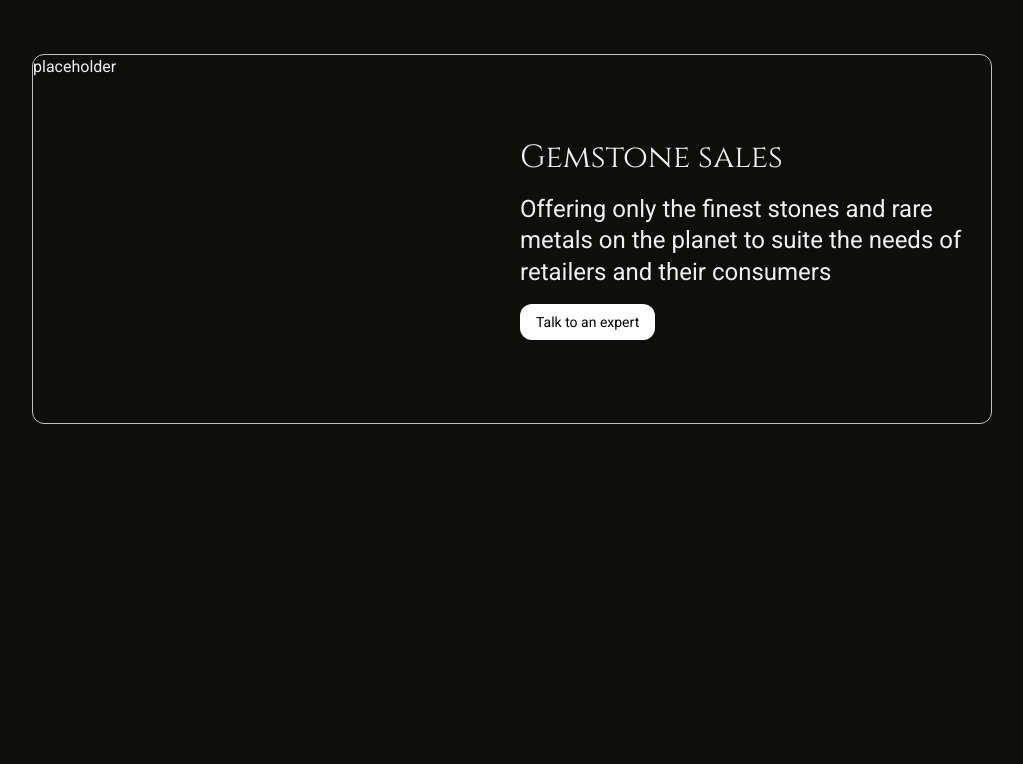
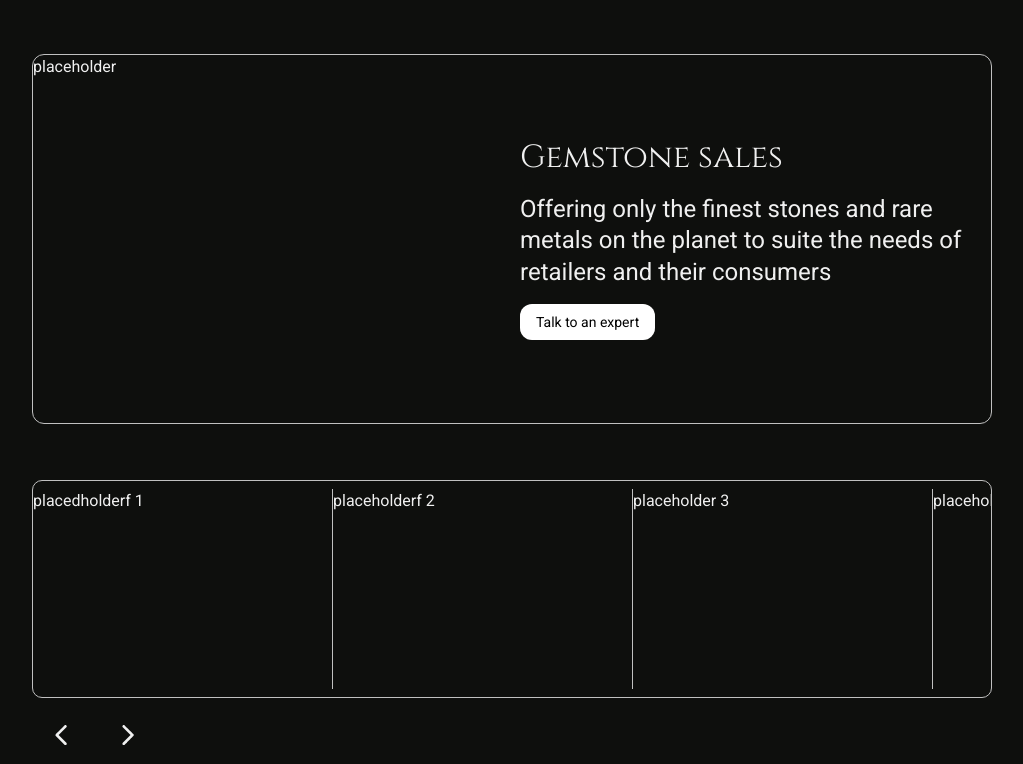
Before and after one commit to LeeCodier/Lux-Platinum-Sales-Funnel-Landing-Page, a Next.js app: page / in a window 1280 px wide. Shown: the part 1193-1957 px from the top of the page, without its empty margins (128-1151 px from the left). Before the commit the page ends 1617 px from the top, so only its background shows below. Built offline with nearby package versions, Linux system fonts and the light colour scheme.

Commit message:
added carousel basic layout

```diff
--- a/package.json
+++ b/package.json
@@ -9,6 +9,7 @@
     "lint": "next lint"
   },
   "dependencies": {
+    "embla-carousel-react": "^8.1.4",
     "lucide-react": "^0.381.0",
     "next": "14.2.3",
     "react": "^18",
--- a/src/app/globals.css
+++ b/src/app/globals.css
@@ -29,3 +29,97 @@
     @apply text-[20px] sm:text-[24px] leading-tight sm:leading-[130%] font-normal;
   }
 }
+
+/* Carousel */
+
+.embla {
+  width: 100vw;
+  padding-left: 1rem /* 16px */;
+  padding-right: 1rem /* 16px */;
+
+  --slide-size: 100%;
+}
+
+@media (min-width: 640px) {
+  .embla {
+    padding-left: 2rem /* 32px */;
+    padding-right: 2rem /* 32px */;
+  }
+}
+
+@media (min-width: 768px) {
+  .embla {
+    padding-left: 2.5rem /* 40px */;
+    padding-right: 2.5rem /* 40px */;
+  }
+}
+
+@media (min-width: 1280px) {
+  .embla {
+    padding-left: 10rem /* 160px */;
+    padding-right: 10rem /* 160px */;
+  }
+}
+
+.embla__viewport {
+  border-radius: 10px;
+  overflow: hidden;
+  border: 1px solid #c0c0c0;
+}
+.embla__container {
+  backface-visibility: hidden;
+  display: flex;
+  touch-action: pan-y pinch-zoom;
+  padding-top: 8px;
+  padding-bottom: 8px;
+}
+.embla__slide {
+  flex: 0 0 300px;
+  min-width: 0;
+}
+.embla__slide__number {
+  border-right: 1px solid #c0c0c0;
+  height: 200px;
+}
+.embla__controls {
+  display: grid;
+  grid-template-columns: auto 1fr;
+  justify-content: space-between;
+  gap: 1rem;
+  margin-top: 0.5rem;
+}
+.embla__buttons {
+  display: grid;
+  grid-template-columns: repeat(2, 1fr);
+  gap: 0.6rem;
+  align-items: center;
+}
+.embla__button {
+  -webkit-tap-highlight-color: rgba(var(--text-high-contrast-rgb-value), 0.5);
+  -webkit-appearance: none;
+  appearance: none;
+  background-color: transparent;
+  touch-action: manipulation;
+  display: inline-flex;
+  text-decoration: none;
+  cursor: pointer;
+  border: 0;
+  padding: 0;
+  margin: 0;
+  box-shadow: inset 0 0 0 0.2rem var(--detail-medium-contrast);
+  width: 3.6rem;
+  height: 3.6rem;
+  z-index: 1;
+  border-radius: 50%;
+  color: var(--text-body);
+  display: flex;
+  align-items: center;
+  justify-content: center;
+}
+.embla__button:disabled {
+  color: var(--detail-high-contrast);
+}
+.embla__button__svg {
+  width: 35%;
+  height: 35%;
+}
--- a/src/app/page.tsx
+++ b/src/app/page.tsx
@@ -1,4 +1,11 @@
-import { Header, WhyUs, HowItWorks, Product1, Product2 } from "@/components";
+import {
+  Header,
+  WhyUs,
+  HowItWorks,
+  Product1,
+  Product2,
+  Index,
+} from "@/components";
 import "./globals.css";
 export default function Home() {
   return (
@@ -7,6 +14,7 @@ export default function Home() {
       <WhyUs />
       <Product1 />
       <Product2 />
+      <Index />
     </main>
   );
 }
--- /dev/null
+++ b/src/components/carousel/EmblaCarousel.tsx
@@ -0,0 +1,53 @@
+"use client";
+import React, { ReactNode } from "react";
+import { EmblaOptionsType } from "embla-carousel";
+import {
+  PrevButton,
+  NextButton,
+  usePrevNextButtons,
+} from "./EmblaCarouselArrowButtons";
+import useEmblaCarousel from "embla-carousel-react";
+
+type PropType = {
+  // slides: string[];
+  slides: JSX.Element[];
+  // slides: number[];
+  options?: EmblaOptionsType;
+};
+
+const EmblaCarousel: React.FC<PropType> = (props) => {
+  const { slides, options } = props;
+  const [emblaRef, emblaApi] = useEmblaCarousel(options);
+
+  const {
+    prevBtnDisabled,
+    nextBtnDisabled,
+    onPrevButtonClick,
+    onNextButtonClick,
+  } = usePrevNextButtons(emblaApi);
+
+  return (
+    <section className="embla">
+      <div className="embla__viewport" ref={emblaRef}>
+        <div className="embla__container">
+          {slides.map((slide, Index) => {
+            return (
+              <div className="embla__slide" key={Index}>
+                <div className="embla__slide__number">{slide}</div>
+              </div>
+            );
+          })}
+        </div>
+      </div>
+
+      <div className="embla__controls">
+        <div className="embla__buttons">
+          <PrevButton onClick={onPrevButtonClick} disabled={prevBtnDisabled} />
+          <NextButton onClick={onNextButtonClick} disabled={nextBtnDisabled} />
+        </div>
+      </div>
+    </section>
+  );
+};
+
+export default EmblaCarousel;
--- /dev/null
+++ b/src/components/carousel/EmblaCarouselArrowButtons.tsx
@@ -0,0 +1,97 @@
+import React, {
+  PropsWithChildren,
+  useCallback,
+  useEffect,
+  useState,
+} from "react";
+import { EmblaCarouselType } from "embla-carousel";
+
+type UsePrevNextButtonsType = {
+  prevBtnDisabled: boolean;
+  nextBtnDisabled: boolean;
+  onPrevButtonClick: () => void;
+  onNextButtonClick: () => void;
+};
+
+export const usePrevNextButtons = (
+  emblaApi: EmblaCarouselType | undefined
+): UsePrevNextButtonsType => {
+  const [prevBtnDisabled, setPrevBtnDisabled] = useState(true);
+  const [nextBtnDisabled, setNextBtnDisabled] = useState(true);
+
+  const onPrevButtonClick = useCallback(() => {
+    if (!emblaApi) return;
+    emblaApi.scrollPrev();
+  }, [emblaApi]);
+
+  const onNextButtonClick = useCallback(() => {
+    if (!emblaApi) return;
+    emblaApi.scrollNext();
+  }, [emblaApi]);
+
+  const onSelect = useCallback((emblaApi: EmblaCarouselType) => {
+    setPrevBtnDisabled(!emblaApi.canScrollPrev());
+    setNextBtnDisabled(!emblaApi.canScrollNext());
+  }, []);
+
+  useEffect(() => {
+    if (!emblaApi) return;
+
+    onSelect(emblaApi);
+    emblaApi.on("reInit", onSelect).on("select", onSelect);
+  }, [emblaApi, onSelect]);
+
+  return {
+    prevBtnDisabled,
+    nextBtnDisabled,
+    onPrevButtonClick,
+    onNextButtonClick,
+  };
+};
+
+type PropType = PropsWithChildren<
+  React.DetailedHTMLProps<
+    React.ButtonHTMLAttributes<HTMLButtonElement>,
+    HTMLButtonElement
+  >
+>;
+
+export const PrevButton: React.FC<PropType> = (props) => {
+  const { children, ...restProps } = props;
+
+  return (
+    <button
+      className="embla__button embla__button--prev"
+      type="button"
+      {...restProps}
+    >
+      <svg className="embla__button__svg" viewBox="0 0 532 532">
+        <path
+          fill="currentColor"
+          d="M355.66 11.354c13.793-13.805 36.208-13.805 50.001 0 13.785 13.804 13.785 36.238 0 50.034L201.22 266l204.442 204.61c13.785 13.805 13.785 36.239 0 50.044-13.793 13.796-36.208 13.796-50.002 0a5994246.277 5994246.277 0 0 0-229.332-229.454 35.065 35.065 0 0 1-10.326-25.126c0-9.2 3.393-18.26 10.326-25.2C172.192 194.973 332.731 34.31 355.66 11.354Z"
+        />
+      </svg>
+      {children}
+    </button>
+  );
+};
+
+export const NextButton: React.FC<PropType> = (props) => {
+  const { children, ...restProps } = props;
+
+  return (
+    <button
+      className="embla__button embla__button--next"
+      type="button"
+      {...restProps}
+    >
+      <svg className="embla__button__svg" viewBox="0 0 532 532">
+        <path
+          fill="currentColor"
+          d="M176.34 520.646c-13.793 13.805-36.208 13.805-50.001 0-13.785-13.804-13.785-36.238 0-50.034L330.78 266 126.34 61.391c-13.785-13.805-13.785-36.239 0-50.044 13.793-13.796 36.208-13.796 50.002 0 22.928 22.947 206.395 206.507 229.332 229.454a35.065 35.065 0 0 1 10.326 25.126c0 9.2-3.393 18.26-10.326 25.2-45.865 45.901-206.404 206.564-229.332 229.52Z"
+        />
+      </svg>
+      {children}
+    </button>
+  );
+};
--- /dev/null
+++ b/src/components/carousel/Index.tsx
@@ -0,0 +1,16 @@
+"use client";
+import React from "react";
+import ReactDOM from "react-dom/client";
+import EmblaCarousel from "./EmblaCarousel";
+import { EmblaOptionsType } from "embla-carousel";
+import { ProductCarousel } from "@/constants";
+
+const OPTIONS: EmblaOptionsType = { align: "start", loop: true };
+
+export const Index = () => {
+  return (
+    <div className="test">
+      <EmblaCarousel slides={ProductCarousel} options={OPTIONS} />
+    </div>
+  );
+};
--- a/src/components/index.ts
+++ b/src/components/index.ts
@@ -5,5 +5,6 @@ import { WhyUs } from "./WhyUs";
 import { HowItWorks } from "./HowItWorks";
 import { Product1 } from "./Product1";
 import { Product2 } from "./Product2";
+import { Index } from "./carousel";
 
-export { Header, NavBar, CTA, WhyUs, HowItWorks, Product1, Product2 };
+export { Index, Header, NavBar, CTA, WhyUs, HowItWorks, Product1, Product2 };
--- a/src/constants/index.tsx
+++ b/src/constants/index.tsx
@@ -22,10 +22,12 @@ import {
   Icon,
   Handshake,
   Speech,
+  Divide,
 } from "lucide-react";
 import necklace_jewelry from "/public/icons/necklace_jewelry.svg";
 export const jewelry = necklace_jewelry;
 import Image from "next/image";
+import { ReactNode } from "react";
 
 //article content
 export const a_header: string[] = [
@@ -62,35 +64,35 @@ export const a_solutions = [
     header: "Ethical Sourcing",
     content:
       "Prioritize responsible sourcing by partnering with suppliers who adhere to ethical practices. Rigorous supplier selection, regular audits, and partnerships with organizations like the Responsible Jewellery Council can ensure responsible material procurement.",
-    component: () => <div> placeholder</div>,
+    Component: () => <div> placeholder</div>,
   },
   {
     id: 2,
     header: "Supply Chain Transparency",
     content:
       " Implement transparent practices to trace metals and gemstones back to their origins. Consumers increasingly demand transparency, so consider tools or technologies that enable supply chain visibility.",
-    component: () => <div> placeholder</div>,
+    Component: () => <div> placeholder</div>,
   },
   {
     id: 3,
     header: "Metal Price Volatility Management",
     content:
       " Monitor metal prices closely and consider hedging strategies or long-term contracts to mitigate price fluctuations.",
-    component: () => <div> placeholder</div>,
+    Component: () => <div> placeholder</div>,
   },
   {
     id: 4,
     header: "Quality Control",
     content:
       "Establish stringent quality control processes throughout the production cycle. Regular inspections, certifications, and collaboration with skilled craftsmen contribute to consistent quality.",
-    component: () => <div> placeholder</div>,
+    Component: () => <div> placeholder</div>,
   },
   {
     id: 5,
     header: "Lead Time Management",
     content:
       " Efficiently manage lead times by optimizing production schedules, streamlining logistics, and maintaining strong relationships with suppliers.",
-    component: <div> placeholder</div>,
+    Component: () => <div> placeholder</div>,
   },
 ];
 
@@ -210,3 +212,11 @@ export const lp_services = {
     graphic: <div className="h-full w-full">placeholder</div>,
   },
 };
+
+export const ProductCarousel = [
+  <div className="  w-full h-full">placedholderf 1</div>,
+  <div className="w-full h-full">placeholderf 2</div>,
+  <div className="w-full h-full">placeholder 3</div>,
+  <div className="w-full h-full">placeholder 4</div>,
+  <div className="w-full h-full">placeholder 5</div>,
+];
```
Also changed, not shown: 1 other file (tests, documents, lock files or other folders).
